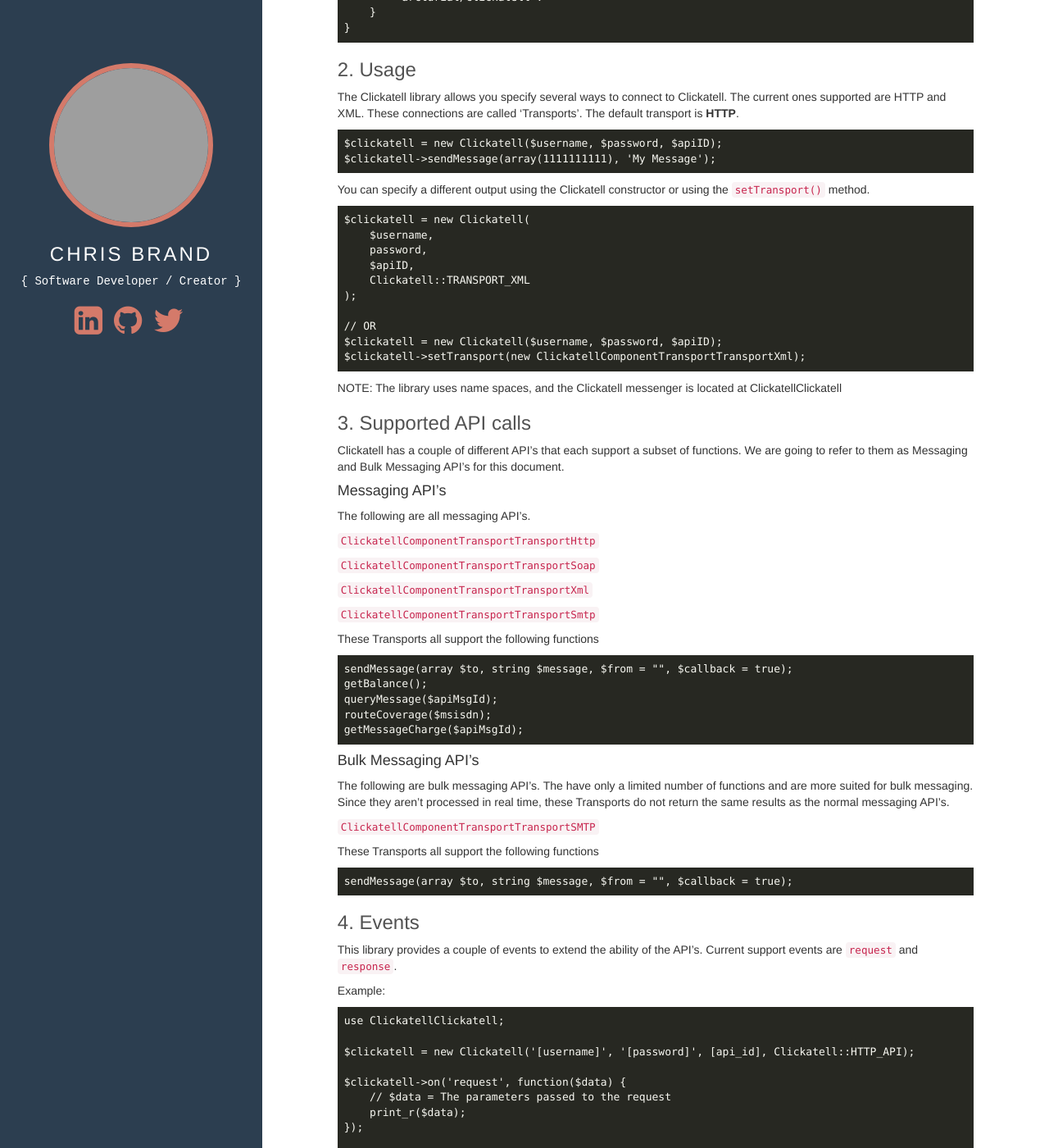
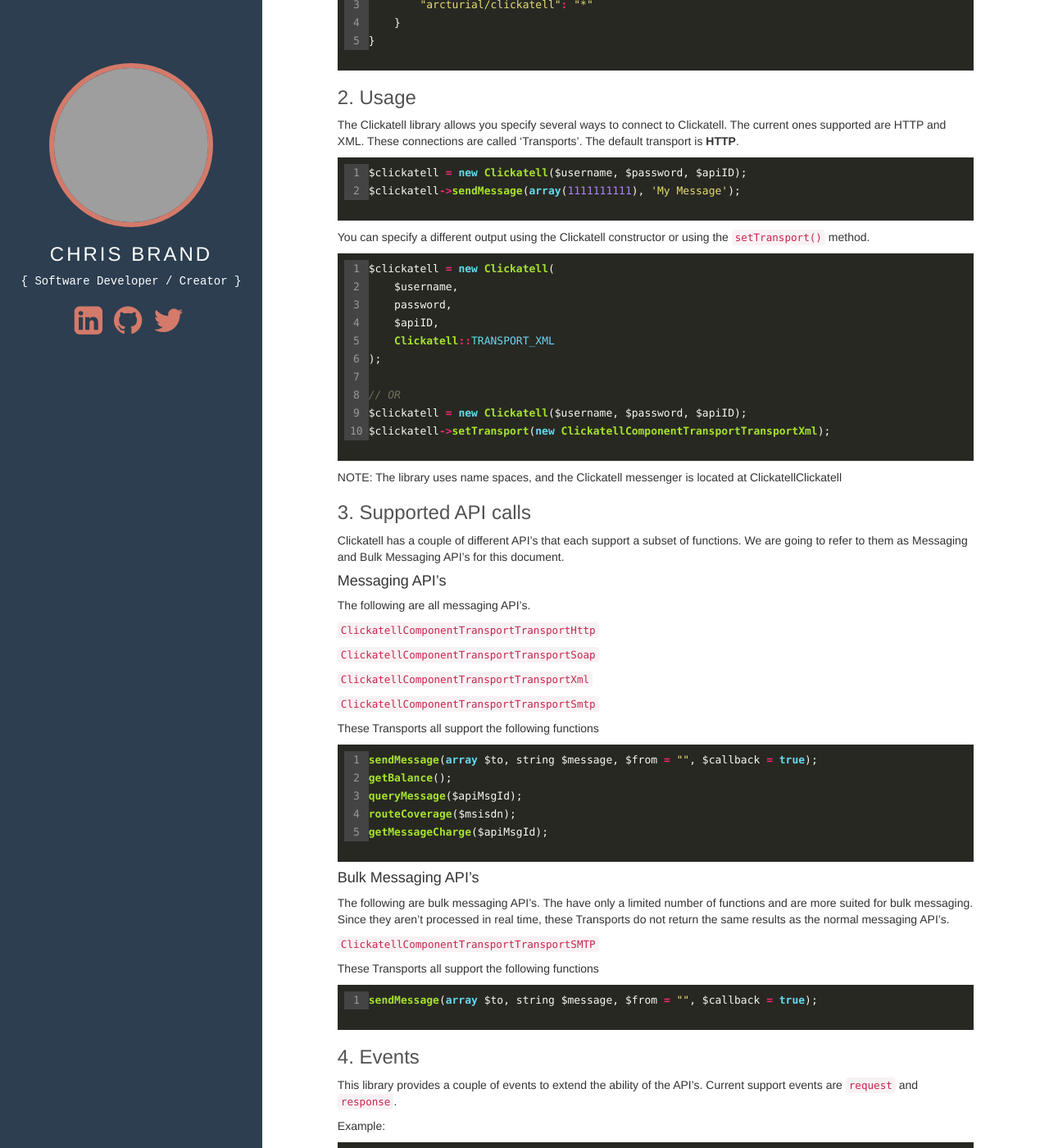
Before and after one commit to arcturial/arcturial.github.io, a Jekyll site: the page built from _posts/2013-06-16-clickatell-php-library.md, in a window 1280 px wide and 1400 px high, scrolled down 450 px. Shown: the whole window at 82% size. Built offline with Jekyll 4.4.1, drawn with Linux system fonts in a browser that asks for light colours; nearby versions of some CDN libraries; some of the changed text lies outside the part shown; grey boxes are pictures that could not be loaded.

Commit message:
Add syntax highlighting.

```diff
--- a/_includes/footer.html
+++ b/_includes/footer.html
@@ -1,4 +1,2 @@
 <script type="text/javascript" src="https://cdnjs.cloudflare.com/ajax/libs/jquery/2.1.3/jquery.min.js"></script>
-<script type="text/javascript">$("pre").addClass("prettyprint linenums");</script>
 <script type="text/javascript" src="https://cdnjs.cloudflare.com/ajax/libs/twitter-bootstrap/3.3.4/js/bootstrap.min.js"></script>
-<script src="https://google-code-prettify.googlecode.com/svn/loader/run_prettify.js"></script>
--- a/_posts/2013-06-16-clickatell-php-library.md
+++ b/_posts/2013-06-16-clickatell-php-library.md
@@ -12,31 +12,37 @@
 
 This library uses [composer](http://www.getcomposer.org/) and can be acquired using the following in your `composer.json` file.
 
-    {
-        "require": {
-            "arcturial/clickatell": "*"
-        }
+{% highlight php linenos %}
+{
+    "require": {
+        "arcturial/clickatell": "*"
     }
+}
+{% endhighlight %}
 
 ### 2. Usage
 
 The Clickatell library allows you specify several ways to connect to Clickatell. The current ones supported are HTTP and XML. These connections are called ‘Transports’. The default transport is **HTTP**.
 
-    $clickatell = new Clickatell($username, $password, $apiID);
-    $clickatell->sendMessage(array(1111111111), 'My Message');
+{% highlight php linenos %}
+$clickatell = new Clickatell($username, $password, $apiID);
+$clickatell->sendMessage(array(1111111111), 'My Message');
+{% endhighlight %}
 
 You can specify a different output using the Clickatell constructor or using the `setTransport()` method.
 
-    $clickatell = new Clickatell(
-        $username,
-        password,
-        $apiID,
-        Clickatell::TRANSPORT_XML
-    );
+{% highlight php linenos %}
+$clickatell = new Clickatell(
+    $username,
+    password,
+    $apiID,
+    Clickatell::TRANSPORT_XML
+);
 
-    // OR
-    $clickatell = new Clickatell($username, $password, $apiID);
-    $clickatell->setTransport(new ClickatellComponentTransportTransportXml);
+// OR
+$clickatell = new Clickatell($username, $password, $apiID);
+$clickatell->setTransport(new ClickatellComponentTransportTransportXml);
+{% endhighlight %}
 
 NOTE: The library uses name spaces, and the Clickatell messenger is located at ClickatellClickatell
 
@@ -58,11 +64,13 @@
 
 These Transports all support the following functions
 
-    sendMessage(array $to, string $message, $from = "", $callback = true);
-    getBalance();
-    queryMessage($apiMsgId);
-    routeCoverage($msisdn);
-    getMessageCharge($apiMsgId);
+{% highlight php linenos %}
+sendMessage(array $to, string $message, $from = "", $callback = true);
+getBalance();
+queryMessage($apiMsgId);
+routeCoverage($msisdn);
+getMessageCharge($apiMsgId);
+{% endhighlight %}
 
 #### Bulk Messaging API’s
 
@@ -72,7 +80,9 @@
 
 These Transports all support the following functions
 
-    sendMessage(array $to, string $message, $from = "", $callback = true);
+{% highlight php linenos %}
+sendMessage(array $to, string $message, $from = "", $callback = true);
+{% endhighlight %}
 
 ### 4. Events
 
@@ -80,20 +90,22 @@
 
 Example:
 
-    use ClickatellClickatell;
+{% highlight php linenos %}
+use ClickatellClickatell;
 
-    $clickatell = new Clickatell('[username]', '[password]', [api_id], Clickatell::HTTP_API);
+$clickatell = new Clickatell('[username]', '[password]', [api_id], Clickatell::HTTP_API);
 
-    $clickatell->on('request', function($data) {
-        // $data = The parameters passed to the request
-        print_r($data);
-    });
+$clickatell->on('request', function($data) {
+    // $data = The parameters passed to the request
+    print_r($data);
+});
 
-    $clickatell->on('response', function($data) {
-        // $data = The result of the API call.
+$clickatell->on('response', function($data) {
+    // $data = The result of the API call.
 
-        // This hook can be used to register multiple
-        // listeners that can log to file/db or call another
-        // service.
-        print_r($data);
-    });
+    // This hook can be used to register multiple
+    // listeners that can log to file/db or call another
+    // service.
+    print_r($data);
+});
+{% endhighlight %}
```
Also changed, not shown: _posts/2013-06-17-testing-javascript-with-mocks.md (+34 -31 lines).
